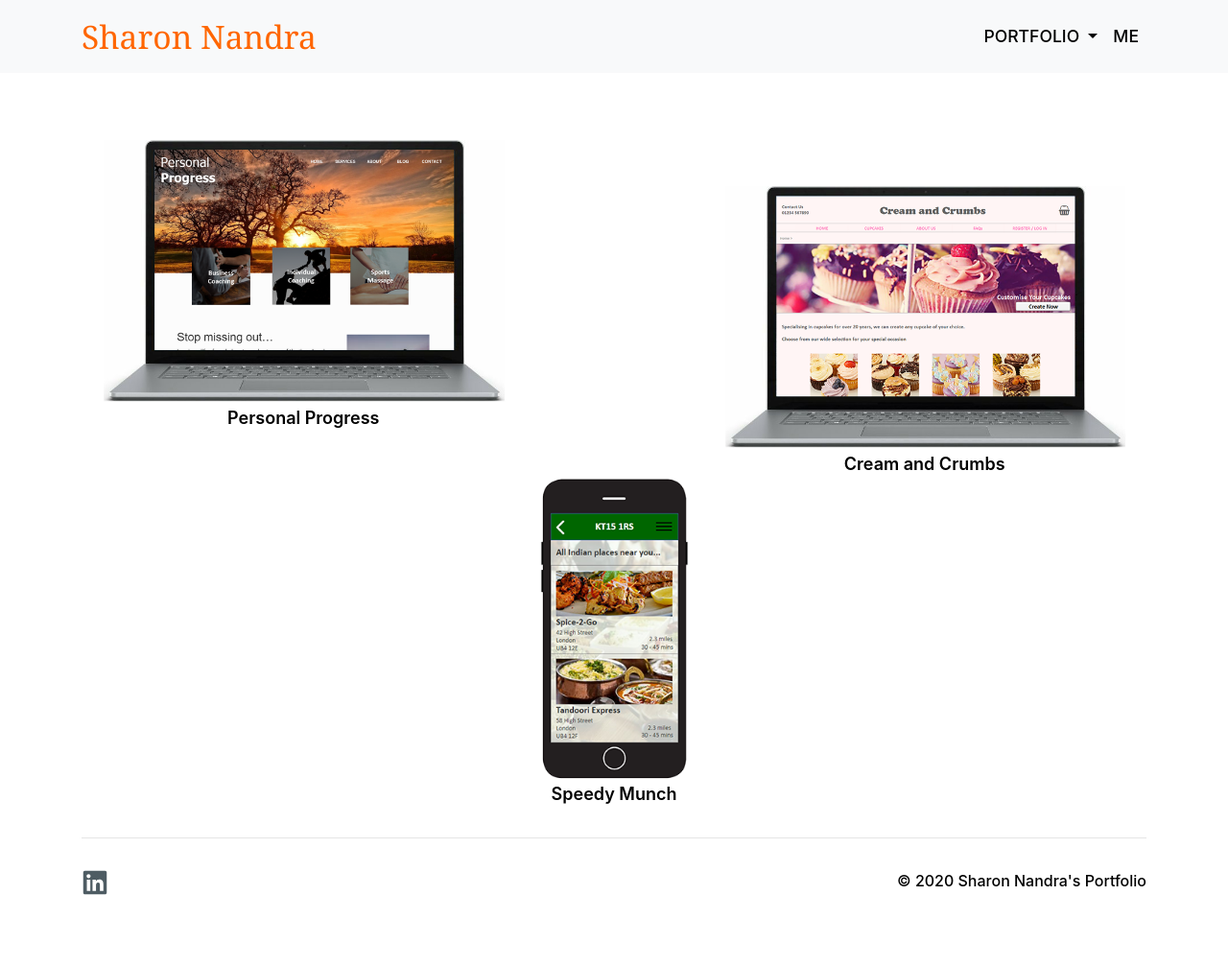
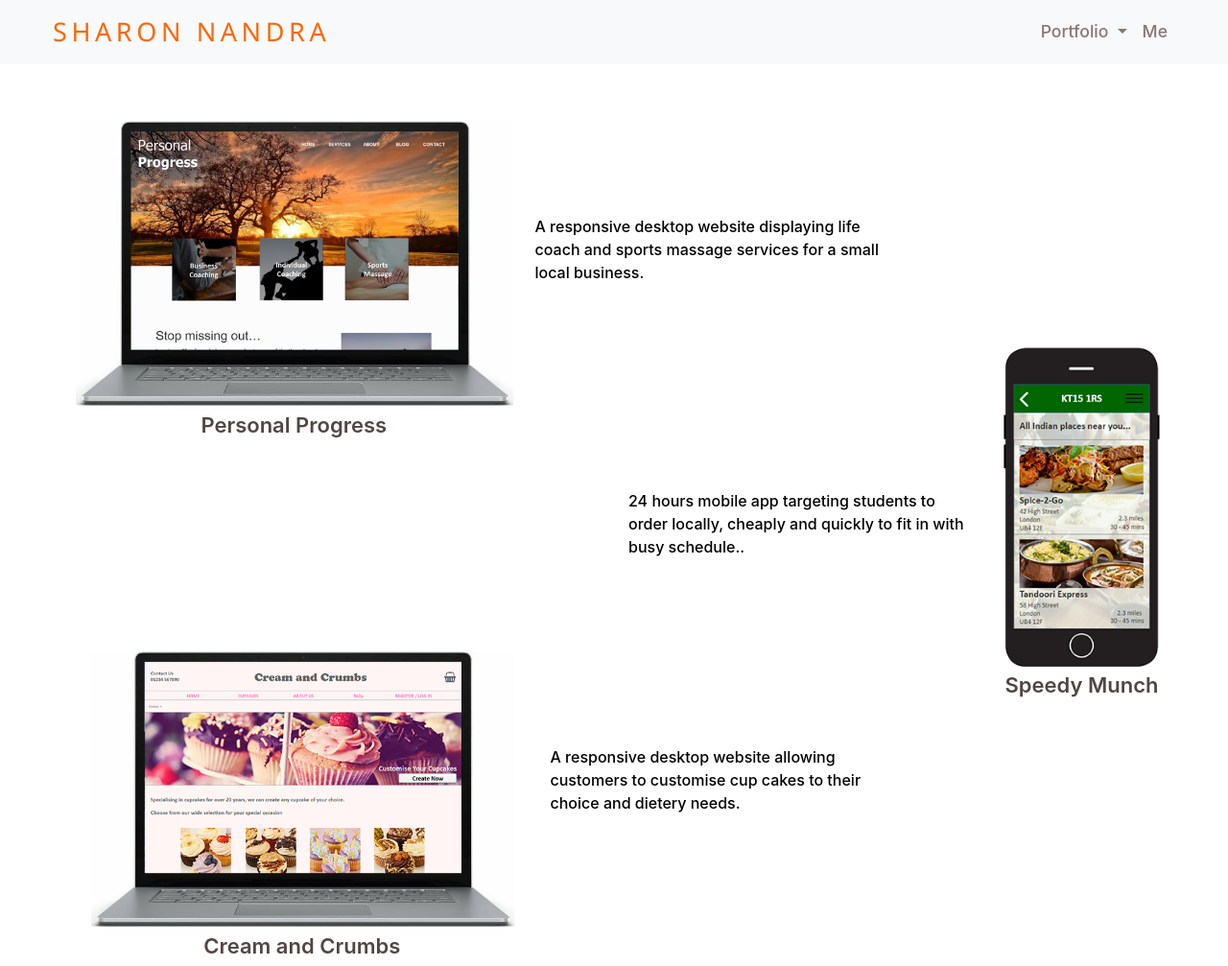
Before and after one commit to SNandra27/snandra27.github.io, a plain HTML site: page index.html in a window 1280 px wide. Shown: the top 1007 px of the page at 96% size. Drawn offline with nearby package versions, Linux system fonts and the light colour scheme.

Commit message:
Homepage text
HomePage text added, layout changed

```diff
--- a/header.html
+++ b/header.html
@@ -1,6 +1,6 @@
 <nav class="navbar navbar-expand-md navbar-light fixed-top bg-light">
     <div class="container">
-        <a class="navbar-brand" href="/">Sharon Nandra</a>
+        <a class="navbar-brand" href="/">SHARON NANDRA</a>
         <br><br>
         <button class="navbar-toggler" type="button" data-toggle="collapse" data-target="#navbarCollapse"
             aria-controls="navbarCollapse" aria-expanded="false" aria-label="Toggle navigation">
@@ -11,7 +11,7 @@
                 <li class="nav-item dropdown">
                     <a class="nav-link dropdown-toggle" href="#" id="navbarDropdown" role="button"
                         data-toggle="dropdown" aria-haspopup="true" aria-expanded="false">
-                        PORTFOLIO
+                        Portfolio
                     </a>
                     <div class="dropdown-menu" aria-labelledby="navbarDropdown">
                         <a class="dropdown-item" href="/work/personal-progress.html">Personal Progress</a>
@@ -21,7 +21,7 @@
                     </div>
                 </li>
                 <li class="nav-item">
-                    <a class="nav-link" href="/me.html">ME</a>
+                    <a class="nav-link" href="/me.html">Me</a>
                 </li>
                 <!-- <li class="nav-item">
                     <a class="nav-link" href="/contact.html">Contact</a>
--- a/index.html
+++ b/index.html
@@ -69,8 +69,8 @@
                 <div class="col-md-2"></div>
             </div> -->
 
-            <div class="row">
-                <div class="col-md-5 mt-5">
+            <div class="row block1">
+                <div class="col-md-5 mt-5 pr-0">
                     <div class="card">
                         <a href="/work/personal-progress.html">
                             <img src="img/PP_Laptop.png" class="card-img-top" alt="personal progress">
@@ -80,33 +80,41 @@
                         </div>
                     </div>
                 </div>
-                <div class="col-md-2"></div>
+                <div class="col-md-4 mt-5 pt-5 card-text1">A responsive desktop website displaying life coach and sports massage
+                    services for a small local business.</div>
+                <div class="col-md-3"></div>
+            </div>
 
-                <div class="col-md-5 mt-5 pt-5">
-                    <div class="card">
-                        <a href="/work/cream-and-crumbs.html">
-                            <img src="img/CreamAndCrumbs_Laptop.png" class="card-img-top" alt="creams and crumbs">
+            <div class="row block2">
+                <div class="col-md-6 mt-5"></div>
+                <div class="col-md-4 card-text2">24 hours mobile app targeting students to order locally, cheaply and quickly to fit in with
+                    busy schedule..</div>
+                <div class="col-md-2">
+                    <div class="card speedyimage">
+                        <a href="/work/speedy-munch.html">
+                            <img src="img/front_speedymunch.png" class="card-img-top" alt="speedy munch">
                         </a>
                         <div class="index-title text-center">
-                            <a href="/work/cream-and-crumbs.html">Cream and Crumbs</a>
+                            <a href="/work/speedy-munch.html">Speedy Munch</a>
                         </div>
                     </div>
                 </div>
             </div>
 
-            <div class="row">
-                <div class="col-md-5"></div>
-                <div class="col-md-2">
+            <div class="row block3 mt-3">
+                <div class="col-md-5 ml-3 creamimage">
                     <div class="card">
-                        <a href="/work/speedy-munch.html">
-                            <img src="img/front_speedymunch.png" class="card-img-top" alt="speedy munch">
+                        <a href="/work/cream-and-crumbs.html">
+                            <img src="img/CreamAndCrumbs_Laptop.png" class="card-img-top" alt="creams and crumbs">
                         </a>
                     </div>
                     <div class="index-title text-center">
-                        <a href="/work/speedy-munch.html">Speedy Munch</a>
+                        <a href="/work/cream-and-crumbs.html">Cream and Crumbs</a>
                     </div>
                 </div>
-                <div class="col-md-5"></div>
+                <div class="col-md-4 card-text3">A responsive desktop website allowing customers to customise cup cakes to
+                    their choice and dietery needs.</div>
+                <div class="col-md-3"></div>
             </div>
 
             <hr class="featurette-divider">
--- a/styles/style.css
+++ b/styles/style.css
@@ -21,10 +21,14 @@ p{
 /* HEADER
   ---------------------------------------- */
 
+
   .navbar-brand {
     color:#ff6600 !important;
-    font-size:2.1rem;
-    font-family: Georgia, 'Times New Roman', Times, serif;
+    font-size:27px;
+    font-family: 'Segoe UI', Tahoma, Geneva, Verdana, sans-serif;
+    letter-spacing:.17em;
+    font-weight: normal;
+    text-align: center;
   }
 
     .navbar-brand:hover{
@@ -35,7 +39,7 @@ p{
 
   .nav-link
   {
-    color:#000000 !important;
+    color:#877773 !important;
     font-weight:500;
     font-size:1.1rem;
   }
@@ -91,10 +95,10 @@ p{
   }
 
 
-/* .container, .container-md, .container-sm, .container-xl
+.container, .container-md, .container-sm, .container-xl
 {
-  max-width:1300px;
-} */
+  max-width:1200px;
+}
 
 .jumbotron-container{
   margin-top:-10px;
@@ -124,7 +128,7 @@ p{
 .row{
   margin-left:0;
   margin-right:0;
-
+  margin-top:-20px;
 }
 
 .display-4
@@ -169,8 +173,8 @@ p{
 
 .index-title a
 {
-  font-size:18px;
-  color:#000000 !important;
+  font-size:22px;
+  color:#514643 !important;
   text-align:center;
   font-weight:600;
 
@@ -178,7 +182,7 @@ p{
 
 .index-title a:hover
 {
-  font-size:18px;
+  font-size:22px;
   color:#e65c00 !important;
   text-decoration:none;
   text-align:center;
@@ -240,19 +244,57 @@ a:hover{
   border: 0;
 }
 
-.card-text {
+.card-text1 {
   text-decoration:none;
-  text-align:center;
-  font-size:1.4rem;
+  text-align:left;
+  font-size:16px;
   color:#000000;
+  padding-top:100px !important;
+  font-weight:500;
 }
 
-.card-text:hover {
+.speedyimage
+{
+  margin-top:-80px;
+}
+
+.card-text2 {
   text-decoration:none;
-  text-align:center;
-  font-size:1.4rem;
-  color:#ff6600;
+  text-align:left;
+  font-size:16px;
+  color:#000000;
+  padding-top:70px !important;
+  font-weight:500;
 }
+
+.creamimage
+{
+  margin-top:-70px;
+}
+
+.card-text3 {
+  text-decoration:none;
+  text-align:left;
+  font-size:16px;
+  color:#000000;
+  padding-top:30px;
+  font-weight:500;
+}
+
+/* .block1
+{
+  background-color:#DC7633;
+}
+
+.block2
+{
+  background-color:#E59866;
+}
+
+.block3
+{
+  background-color: #EDBB99;
+} */
 
 .png-shadow {
   -webkit-filter: drop-shadow(0 .5rem 1rem rgba(0,0,0,.5));
@@ -301,5 +343,12 @@ a:hover{
 }
 
 
-/* Modal Image
-  -------------------------------------------------- */
+.screen-image
+{
+  cursor: pointer;
+}
+
+.modal-content
+{
+  width:750px !important;
+}
```
Also changed, not shown: me.html (+1 -1 lines), work/cream-and-crumbs.html (+2 -2 lines), work/personal-progress.html (+96 -16 lines), work/speedy-munch.html (+3 -3 lines).
